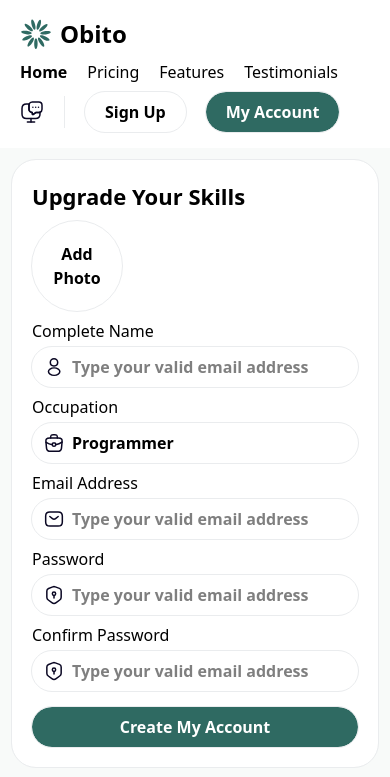
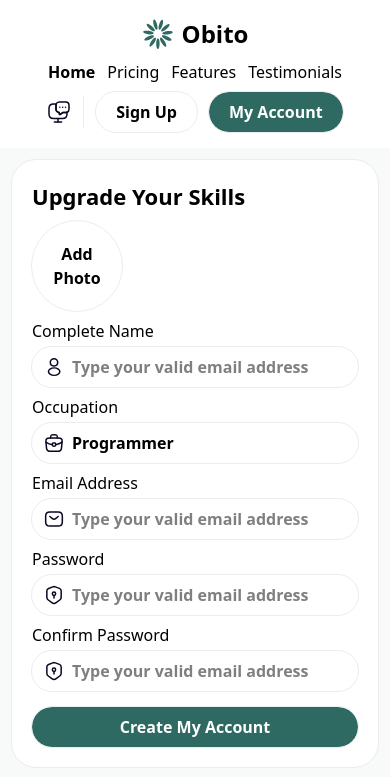
Before and after one commit to adioss99/shayna-kit-tailwind, a plain HTML site: page index.html in a window 390 px wide. Shown: the top 777 px of the page. Drawn offline with nearby package versions, Linux system fonts and the light colour scheme; files whose address does not match are found by name.

Commit message:
update:responsive nav

```diff
--- a/index.html
+++ b/index.html
@@ -9,12 +9,12 @@
   <body class="bg-[#F8FAF9]">
     <header class="bg-[#FFFFFF] py-4 md:px-12 px-5">
       <nav class="sm:flex space-y-2 sm:space-y-0 justify-end items-center">
-        <a href="#" class="flex items-center mr-15">
+        <a href="#" class="flex justify-center items-center lg:mr-15 md:mr-10">
           <img src="./static/logo-64.svg" alt="Logo" class="inline-block w-8 h-8 mr-2" />
           <h6 class="text-[24px] font-extrabold">Obito</h6>
         </a>
-        <section class="md:flex md:justify-between space-x-10 w-full">
-          <ul class="flex items-center lg:space-x-10 space-x-5">
+        <section class="md:flex md:justify-between w-full">
+          <ul class="flex max-sm:justify-center justify-end items-center lg:space-x-10 space-x-3">
             <li>
               <a href="#" class="font-semibold text-[16px]">Home</a>
             </li>
@@ -28,7 +28,7 @@
               <a href="#" class="font-normal text-[16px]">Testimonials</a>
             </li>
           </ul>
-          <ul class="flex items-center md:mt-0 mt-2 space-x-5">
+          <ul class="flex max-sm:justify-center justify-end items-center md:mt-0 mt-2 space-x-3">
             <li><img src="./static/device-message.svg" alt="" /></li>
             <li><div class="w-px h-8 bg-[#EAECEE]"></div></li>
             <li><a href="#" class="flex items-center font-semibold text-[16px] py-2 px-5 outline outline-[#EAECEE] rounded-full">Sign Up</a></li>
```
